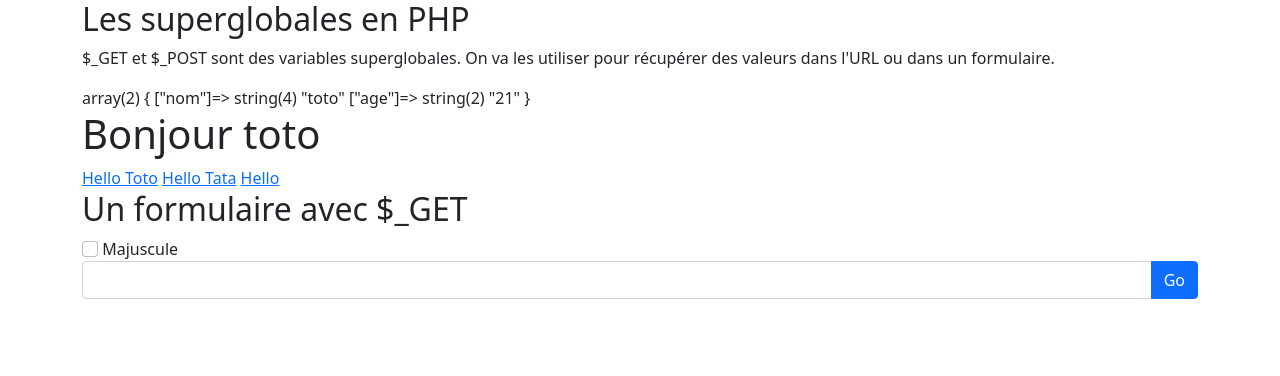
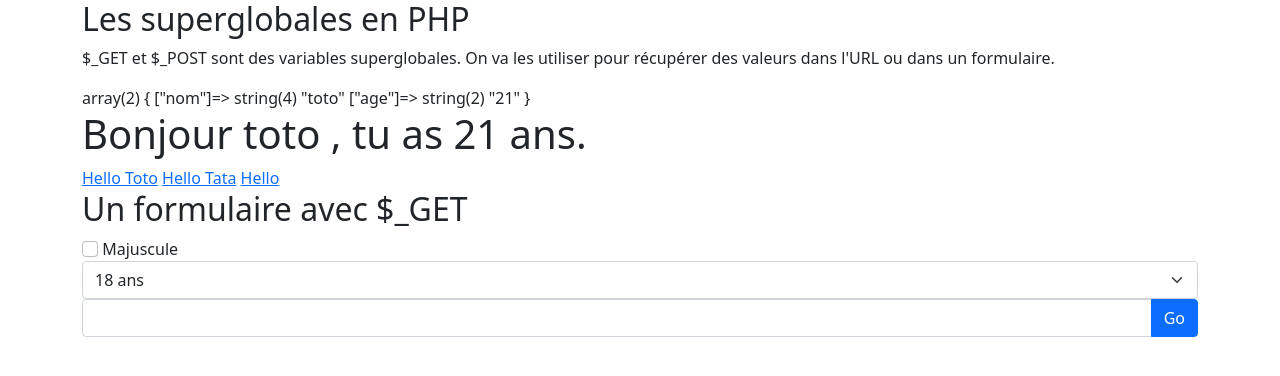
Before and after one commit to dwwm-douai/php, a PHP site: page /index.php?nom=toto&age=21 in a window 1280 px wide. Shown: the top 376 px of the page. Run offline with PHP 8.4, Linux system fonts and the light colour scheme.

Commit message:
Age select

```diff
--- a/06-superglobables/index.php
+++ b/06-superglobables/index.php
@@ -28,10 +28,17 @@
             // On va essayer de récupérer l'age s'il est présent dans l'URL
             // Exemple: "Bonjour Toto, tu as 21 ans"
             // Optionnellement, on ajoutera un champ dans le formulaire où l'utilisateur peut saisir son âge
+            $age = $_GET['age'] ?? null;
         ?>
 
         <?php if ($nom) { ?>
-        <h1>Bonjour <?php echo $nom; ?></h1>
+        <h1>
+            Bonjour <?php echo $nom; ?>
+
+            <?php if ($age) { ?>
+                , tu as <?php echo $age; ?> ans.
+            <?php } ?>
+        </h1>
         <?php } ?>
 
         <a href="index.php?nom=toto&age=21">Hello Toto</a>
@@ -46,6 +53,11 @@
                 <input type="checkbox" name="majuscule" class="form-check-input"> Majuscule
             </label>
 
+            <select name="age" class="form-select">
+                <option value="18">18 ans</option>
+                <option value="19">19 ans</option>
+            </select>
+
             <div class="input-group">
                 <input type="text" name="nom" class="form-control">
                 <button class="btn btn-primary">Go</button>
```
